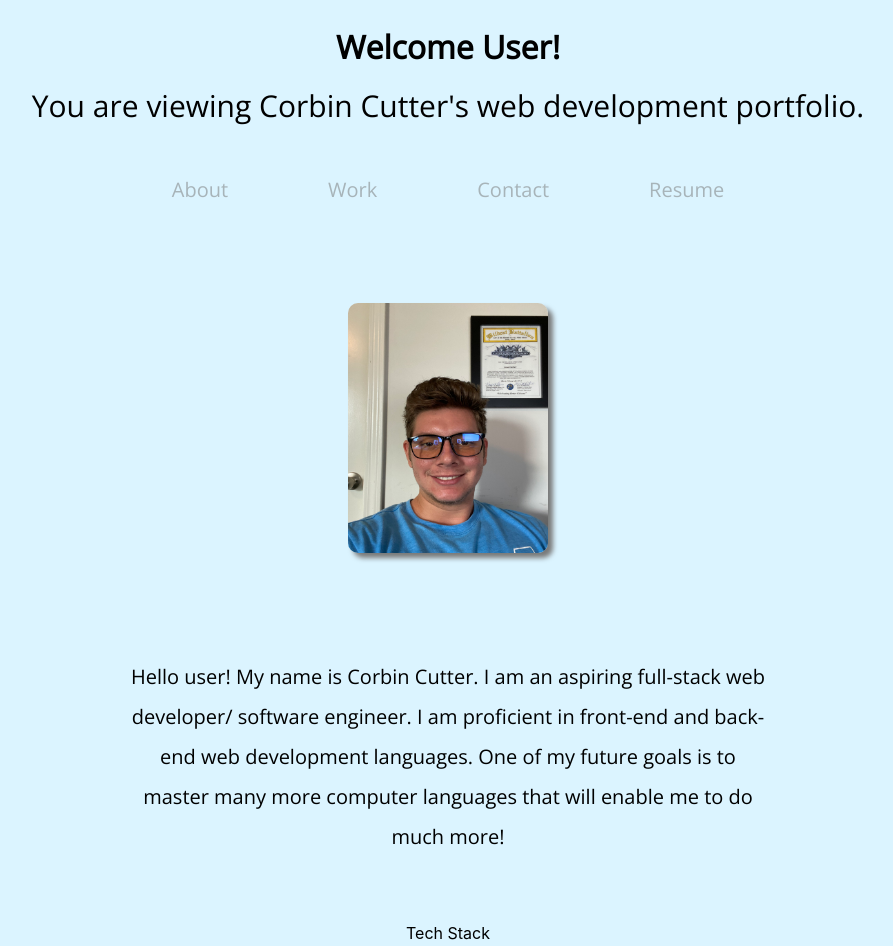
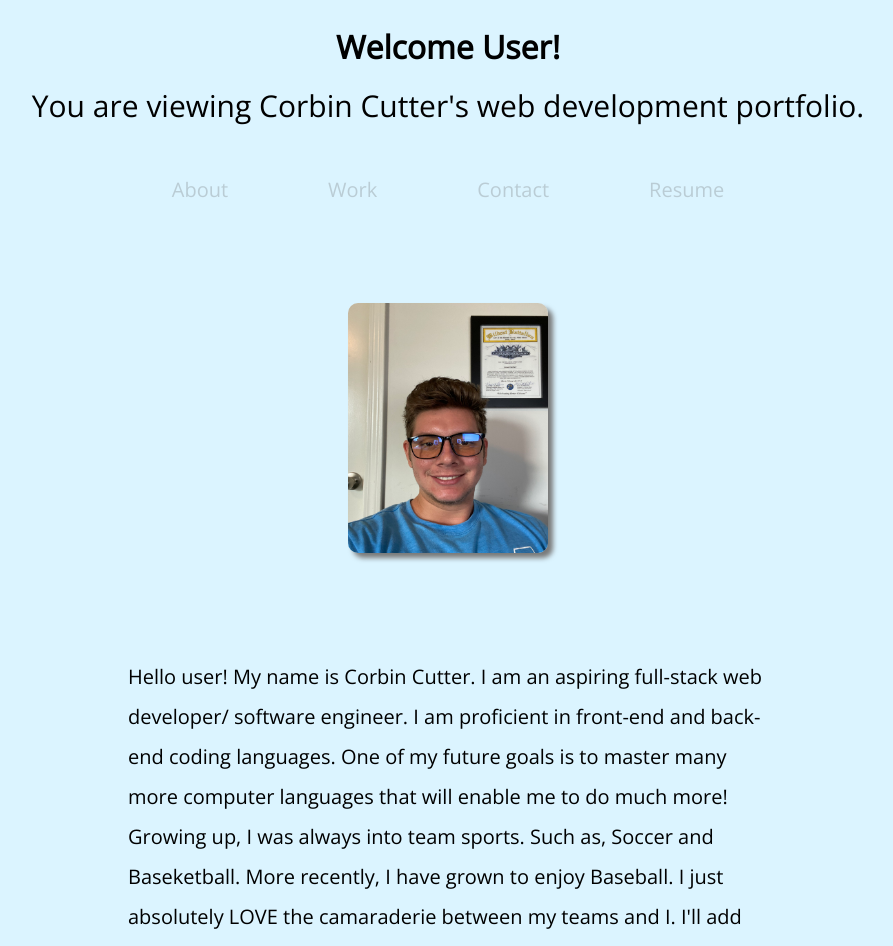
Before and after one commit to Cutter25/Corbins-React-Portfolio, a React (Create React App) app: page / in a window 1280 px wide. Shown: the top 946 px of the page, without its empty margins (192-1085 px from the left). Built offline with nearby package versions, Linux system fonts and the light colour scheme.

Commit message:
Working on about

```diff
--- a/src/App.css
+++ b/src/App.css
@@ -82,8 +82,8 @@
   display: inline-block;
   list-style-type: none;
   text-decoration: none;
-  color:  rgb(117, 117, 117);
-  opacity: .5;
+  color:  rgb(90, 90, 90);
+  opacity: .25;
 }
 
 .nav-link:hover {
@@ -112,6 +112,7 @@
   font-family: 'Open Sans', sans-serif;
   font-size: 20px;
   line-height: 40px;
+  text-align: left;
 }
 
 /* Work section */
--- a/src/components/About.js
+++ b/src/components/About.js
@@ -6,9 +6,18 @@ function About() {
             <main>
                 <img className="about-me-pic" src={process.env.PUBLIC_URL + "/images/IMG_2468.jpg"} alt="Headshot photograph of Corbin Cutter"/>
 
-                <p className="about-me-p">Hello user! My name is Corbin Cutter. I am an aspiring full-stack web developer/ software engineer.
-                I am proficient in front-end and back-end web development languages. One of my future goals is to master many more computer languages that will
-                enable me to do much more!</p>
+                <p className="about-me-p">Hello user! My name is Corbin Cutter.
+                I am an aspiring full-stack web developer/ software engineer.
+                I am proficient in front-end and back-end coding languages.
+                One of my future goals is to master many more computer languages that will enable me to do much more!
+                Growing up, I was always into team sports.
+                Such as, Soccer and Baseketball.
+                More recently, I have grown to enjoy Baseball.
+                I just absolutely LOVE the camaraderie between my teams and I.
+                I'll add that I firmly believe a team is far more strong and reliable than any single human.
+                Multiple people striving to achieve a common goal will perform substantially greater than one man.
+                So, working with a team is one of my many strengths!
+                My passion for computer engineering is bright and I aim to channel that energy into my career as a developer.</p>
 
                 <p className="tech-stack-p">Tech Stack</p>
                 <img alt=""></img>
```
